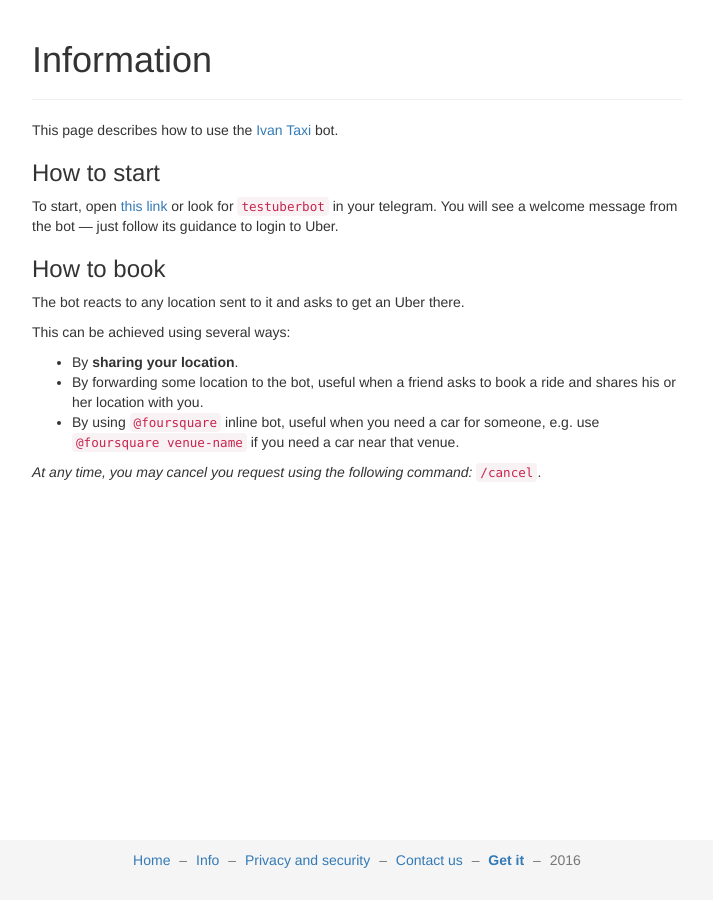
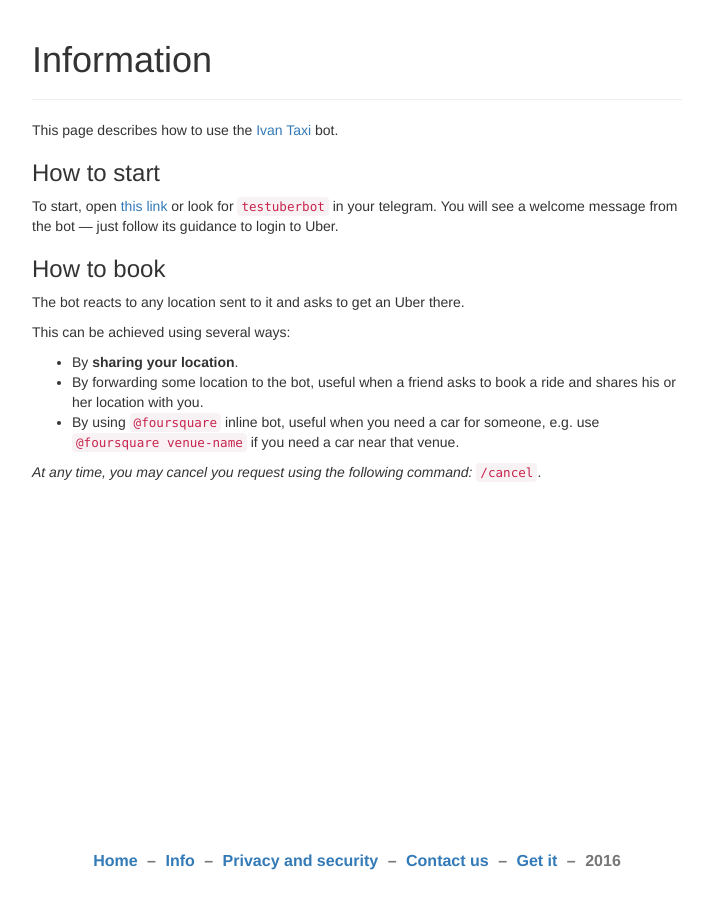
Before and after one commit to IvanTheBot/IvanTheBot.github.io, a Jekyll site: the page built from info.md, in a window 1280 px wide. Shown: the whole page, without its empty margins (283-996 px from the left). Built offline with Jekyll 4.4.1, drawn with Linux system fonts in a browser that asks for light colours.

Commit message:
Jekyll finally

```diff
--- a/_sass/_main.scss
+++ b/_sass/_main.scss
@@ -11,7 +11,6 @@
   width: 100%;
   /* Set the fixed height of the footer here */
   height: 60px;
-  background-color: #f5f5f5;
 }
 .full-height {
   height: 100%
@@ -19,6 +18,15 @@
 .container {
   width: auto;
   max-width: 680px;
+
+  .spacer {
+    height: 50%;
+  }
+
+  .inner {
+    width: 100%;
+    margin-top: 26.3%;
+  }
 }
 .cool-bg {
   padding: 0;
@@ -30,17 +38,18 @@
 }
 .container .text-muted {
   margin: 10px 0;
+  font-size: 16px;
+  font-weight: bold;
+
+  strong {
+    font-weight: 900;
+  }
+
+  .wider {
+    margin: 0 5px;
+  }
 }
-.container .text-muted .wider {
-  margin: 0 5px
-}
-.spacer {
-  height: 50%;
-}
-.inner {
-  width: 100%;
-  margin-top: 26.3%;
-}
+
 .btn-main {
   width: 275px;
   height: 110px;
@@ -48,7 +57,9 @@
   background: rgba(0,0,0,0);
   border: 0;
   display: inline-block;
+
+  &:hover, &:focus {
+    color: rgba(0,0,0,0);
+    background: rgba(0,0,0,0.1);
+  }
 }
-.btn-main:hover {
-  color: rgba(0,0,0,0);
-}
```
Also changed, not shown: 4 other files.
